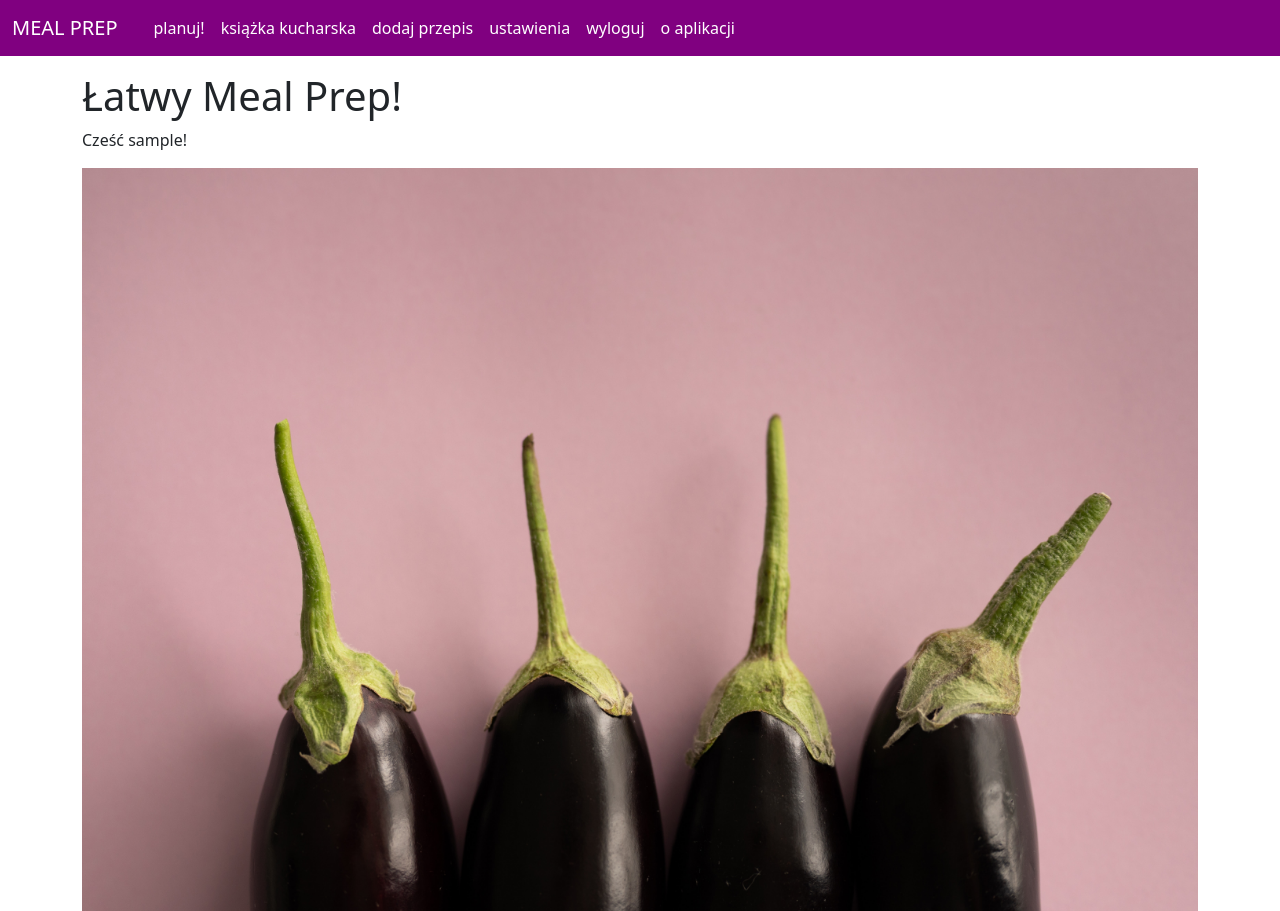
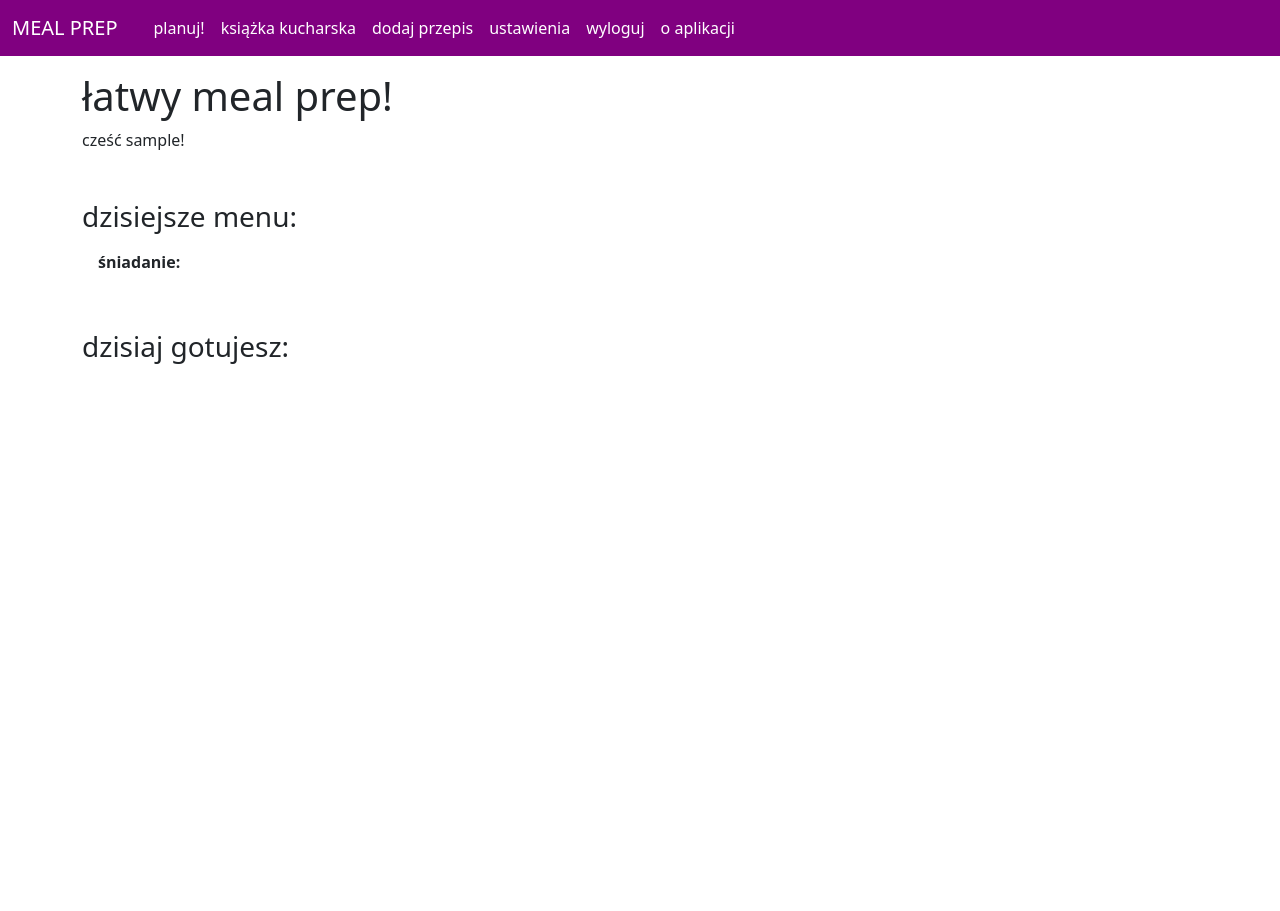
Before and after one commit to PaniMartyna/meal_prep, a Django app: page / in a window 1280 px wide. After the commit the page ends 364 px from the top, so only its background shows below. Run offline with Django 4.2, Linux system fonts and the light colour scheme; a user stored in the database is signed in; data comes from the database, SQL or seed files in the repository; tables that the repository leaves empty hold one stand-in row (values such as "Sample post"); some libraries are stand-ins or nearby versions.

Commit message:
today plan on home page

```diff
--- a/pages/views.py
+++ b/pages/views.py
@@ -1,9 +1,26 @@
+from datetime import datetime
+
+from django import views
 from django.shortcuts import render
 from django.views.generic import TemplateView
 
+from plans.models import DayPlan
+from preferences.models import MealSetting
 
-class HomePageView(TemplateView):
-    template_name = 'home.html'
+
+class HomePageView(views.View):
+
+    def get(self, request):
+        today = datetime.today()
+        eaten_list = DayPlan.objects.filter(date=today, is_eaten=True, user=request.user)
+        cooked_list = DayPlan.objects.filter(date=today, is_cooked=True, user=request.user)
+        planned_meals = MealSetting.objects.filter(users=request.user)
+
+        return render(request, 'home.html', {
+            'planned_meals': planned_meals,
+            'eaten_list': eaten_list,
+            'cooked_list': cooked_list,
+        })
 
 
 class AboutPageView(TemplateView):
--- a/templates/home.html
+++ b/templates/home.html
@@ -7,13 +7,38 @@
 
 
 {% block content %}
-    <h1>Łatwy Meal Prep!</h1>
+    <h1>łatwy meal prep!</h1>
 
     {% if user.is_authenticated %}
-        <p>Cześć {{ user.username }}!</p>
+        <p class="mb-5">cześć {{ user.username }}!</p>
+
+        <h3 class="mt-5">dzisiejsze menu:</h3>
+        <ul class="list-group list-group-flush">
+
+        {% for meal in planned_meals %}
+
+            <li class="list-group-item"><strong>{{ meal.meal_name }}: </strong>
+              {% for item in eaten_list %}
+              {% if item.meal == meal %}
+              {{ item.recipe }},
+              {% endif %}
+              {% endfor %}</li>
+
+        {% endfor %}
+        </ul>
+
+        <h3 class="mt-5">dzisiaj gotujesz:</h3>
+        <ul class="list-group list-group-flush">
+            {% for item in cooked_list %}
+             <li class="list-group-item"><a href="{% url 'recipes:show-recipe' idx=item.recipe_id %}" style="color: #404040; text-decoration: none">
+                 {{ item.recipe }}
+             </a></li>
+            {% endfor %}
+        </ul>
+
     {% else %}
         <p>Zaloguj się raz, dwa! >>
         <a href="{% url 'login' %}">KLIK!</a></p>
     {% endif %}
-    <img class="bg-image-aubergine" src="{% static 'images/aubergines_background.jpg' %}">
+
 {% endblock %}
```
